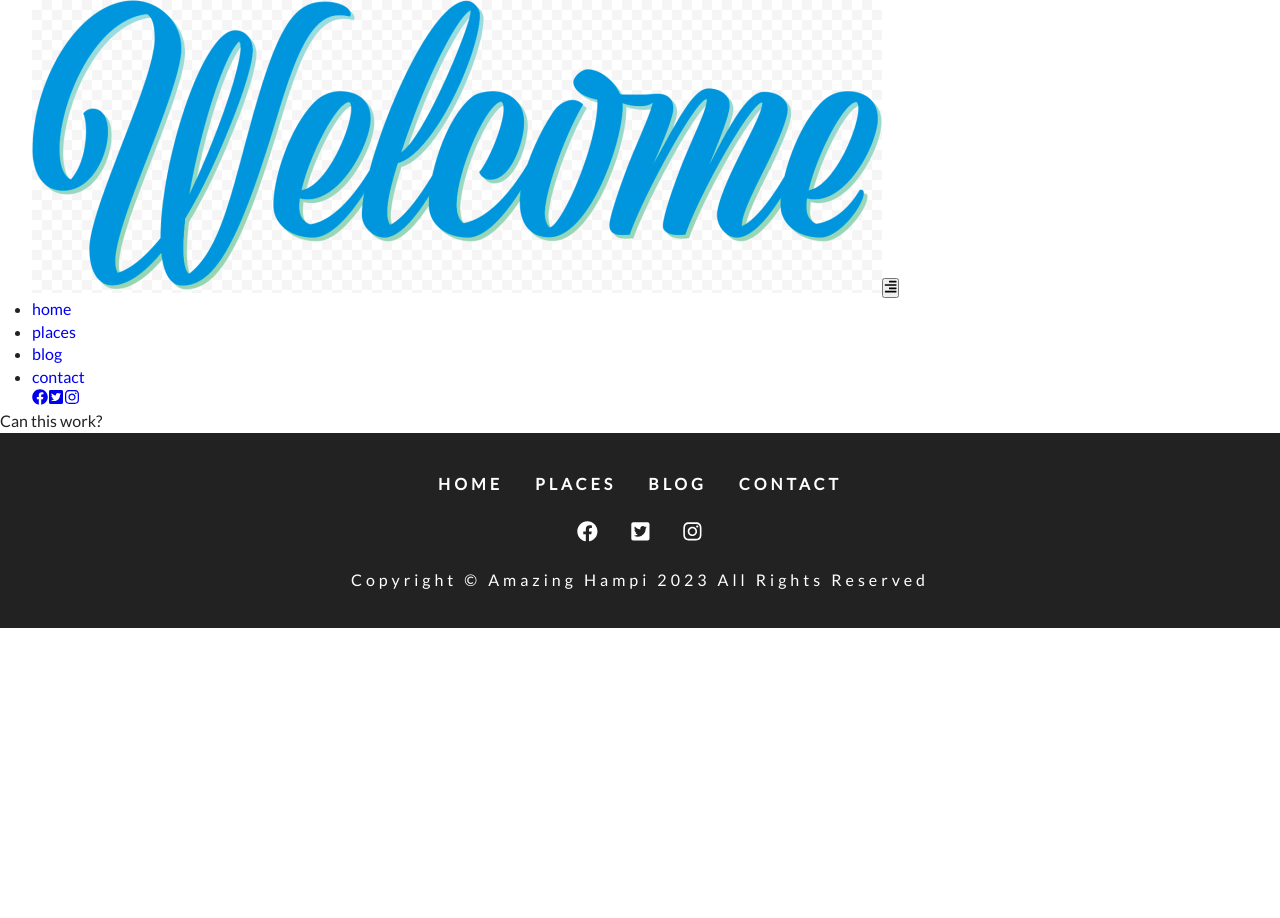
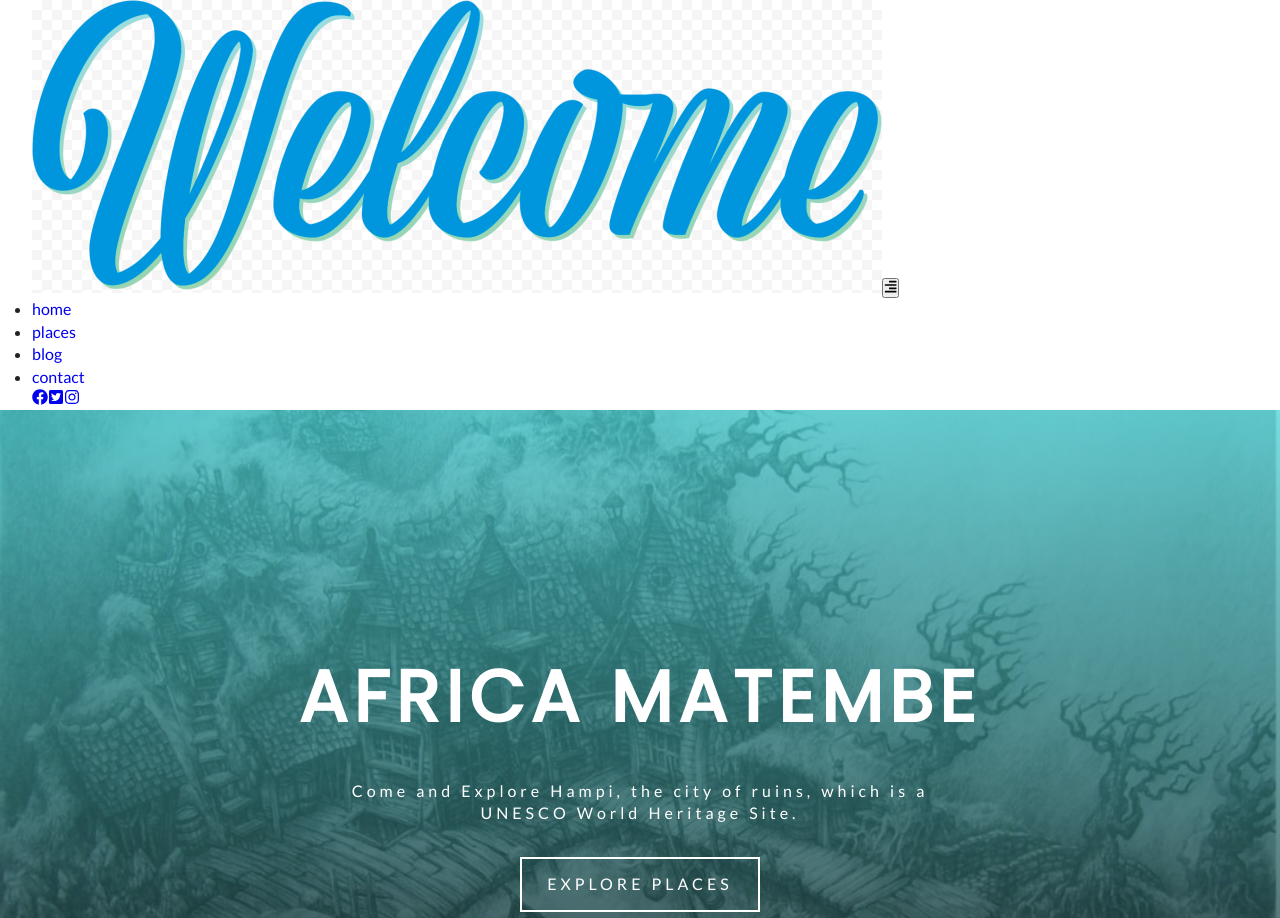
Before and after one commit to bantu94/tour-matembe, a Gatsby site: page / in a window 1280 px wide. Shown: the top 918 px of the page. Before the commit the page ends 800 px from the top, so only its background shows below. Built offline with nearby package versions, Linux system fonts and the light colour scheme; Gatsby itself is replaced by a stand-in of ours.

Commit message:
Adding a hero section

```diff
--- a/jsconfig.json
+++ b/jsconfig.json
@@ -5,7 +5,8 @@
         "target": "ES2020",
         "jsx": "react",
         "strictNullChecks": true,
-        "strictFunctionTypes": true
+        "strictFunctionTypes": true,
+        "js":"javascript"
     },
     "exclude": [
         "node_modules",
--- a/package.json
+++ b/package.json
@@ -13,10 +13,13 @@
     "test": "echo \"Write tests! -> https://gatsby.dev/unit-testing\" && exit 1"
   },
   "dependencies": {
+    "babel-plugin-styled-components": "^2.0.7",
     "gatsby": "^5.6.1",
+    "gatsby-plugin-styled-components": "^6.7.0",
     "react": "^18.2.0",
     "react-dom": "^18.2.0",
-    "react-icons": "^4.7.1"
+    "react-icons": "^4.7.1",
+    "styled-components": "^5.3.6"
   },
   "repository": {
     "type": "git",
--- /dev/null
+++ b/src/components/Banner.js
@@ -0,0 +1,14 @@
+import React from 'react'
+import * as styles from '../css/banner.module.css';
+
+const Banner = ({ title, info, children }) => {
+  return (
+    <div className={styles.banner}>
+      <h1>{title}</h1>
+      <p>{info}</p>
+      {children}
+    </div>
+  )
+}
+
+export default Banner
--- /dev/null
+++ b/src/components/SimpleHero.js
@@ -0,0 +1,11 @@
+import React from 'react'
+
+const SimpleHero = ({ children }) => {
+  return (
+    <div className='defaultHero'>
+      {children}
+    </div>
+  )
+}
+
+export default SimpleHero
--- a/src/components/layout.css
+++ b/src/components/layout.css
@@ -44,14 +44,8 @@
 a {
   text-decoration: none;
 }
-.defaultHero {
-  min-height: calc(100vh - 62px);
-  /* background: linear-gradient(rgba(63, 208, 212, 0.7), rgba(0, 0, 0, 0.7)),
-    url("../images/defaultBcg.jpeg") center/cover no-repeat; */
-  display: flex;
-  justify-content: center;
-  align-items: center;
-}
+
+
 .btn-white,
 .btn-primary {
   text-transform: uppercase;
@@ -85,3 +79,12 @@
   display: flex;
   flex-direction: column;
 }
+
+.defaultHero {
+  min-height: calc(100vh - 62px);
+  background: linear-gradient(rgba(63, 208, 212, 0.7), rgba(0, 0, 0, 0.7)),
+    url("../images/homeBcg.jpg") center/cover no-repeat;
+  display: flex;
+  justify-content: center;
+  align-items: center;
+}
--- /dev/null
+++ b/src/css/banner.module.css
@@ -0,0 +1,31 @@
+.banner {
+    text-align: center;
+    letter-spacing: var(--mainSpacing);
+    color: var(--mainWhite);
+}
+
+.banner h1 {
+    font-size: 3.3rem;
+    text-transform: uppercase;
+    margin-bottom: 2rem;
+    padding: 0 1rem;
+    letter-spacing: 6px;
+}
+
+
+.banner p {
+    width: 85%;
+    margin: 0 auto;
+    margin-bottom: 2rem;
+}
+
+
+@media screen and (min-width: 768px) {
+    .banner h1 {
+    font-size: 4.5rem;
+    }
+
+    .banner p {
+    width: 70%;
+    }
+}
--- a/src/pages/index.js
+++ b/src/pages/index.js
@@ -1,10 +1,19 @@
 import React from 'react';
 import Layout from '../components/Layout';
+import SimpleHero from '../components/SimpleHero';
+import Banner from '../components/Banner';
+import { Link } from 'gatsby';
 
 const Home = () => {
   return (
     <Layout>
-      Can this work?
+      <SimpleHero>
+        <Banner title="Africa Matembe" info="Come and Explore Hampi, the city of ruins, which is a UNESCO World Heritage Site.">
+          <Link to="/places" className="btn-white">
+            Explore places
+          </Link>
+        </Banner>
+      </SimpleHero>
     </Layout>
   )
 }
```
Also changed, not shown: src/css/error.module.css (added, +7 -0 lines), src/pages/404.js (+10 -1 lines), src/images/about.jpg (added), src/images/contact.jpg (added), src/images/homeBcg.jpg (added), src/images/menu.jpg (added), 1 other file.
